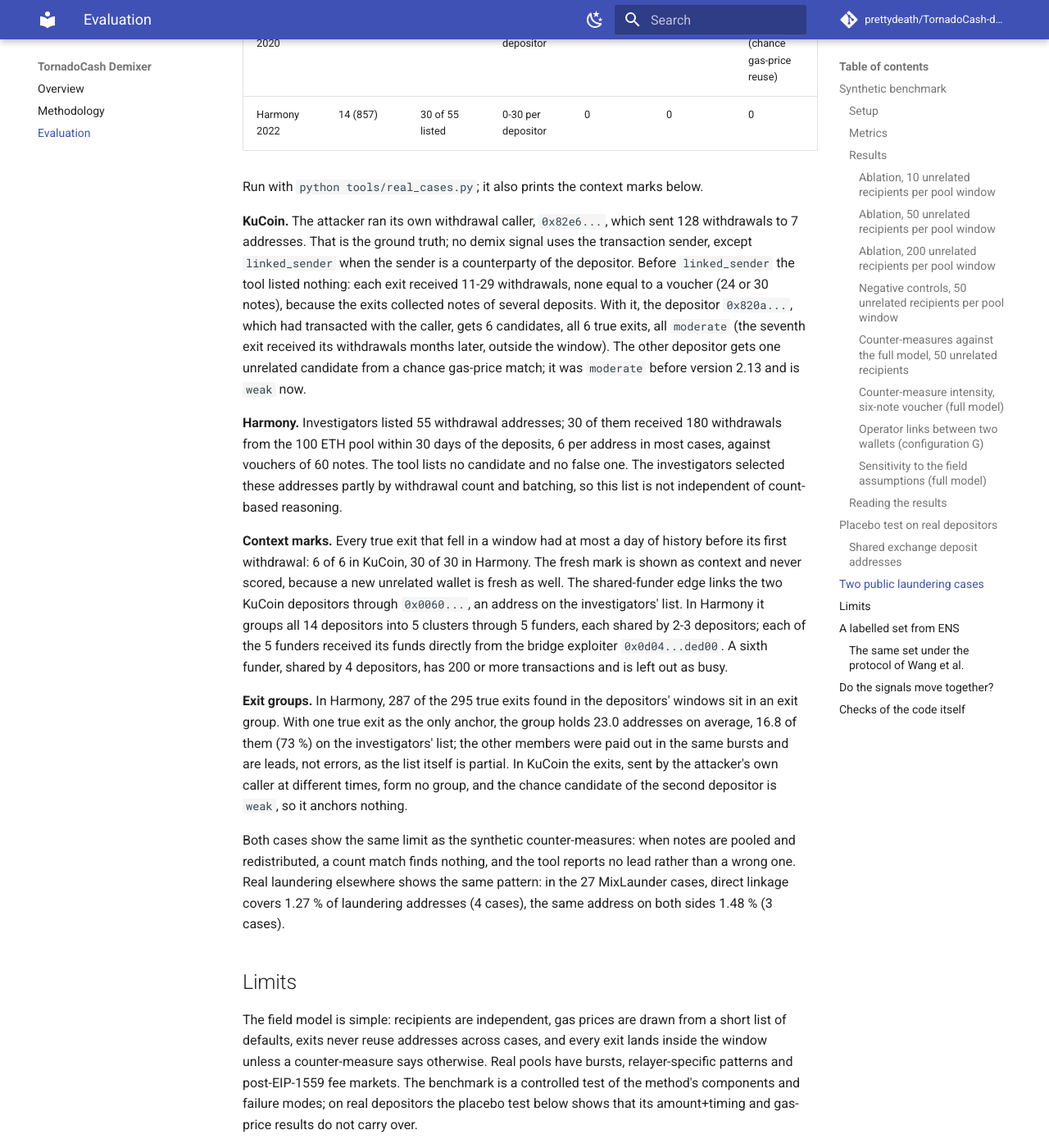
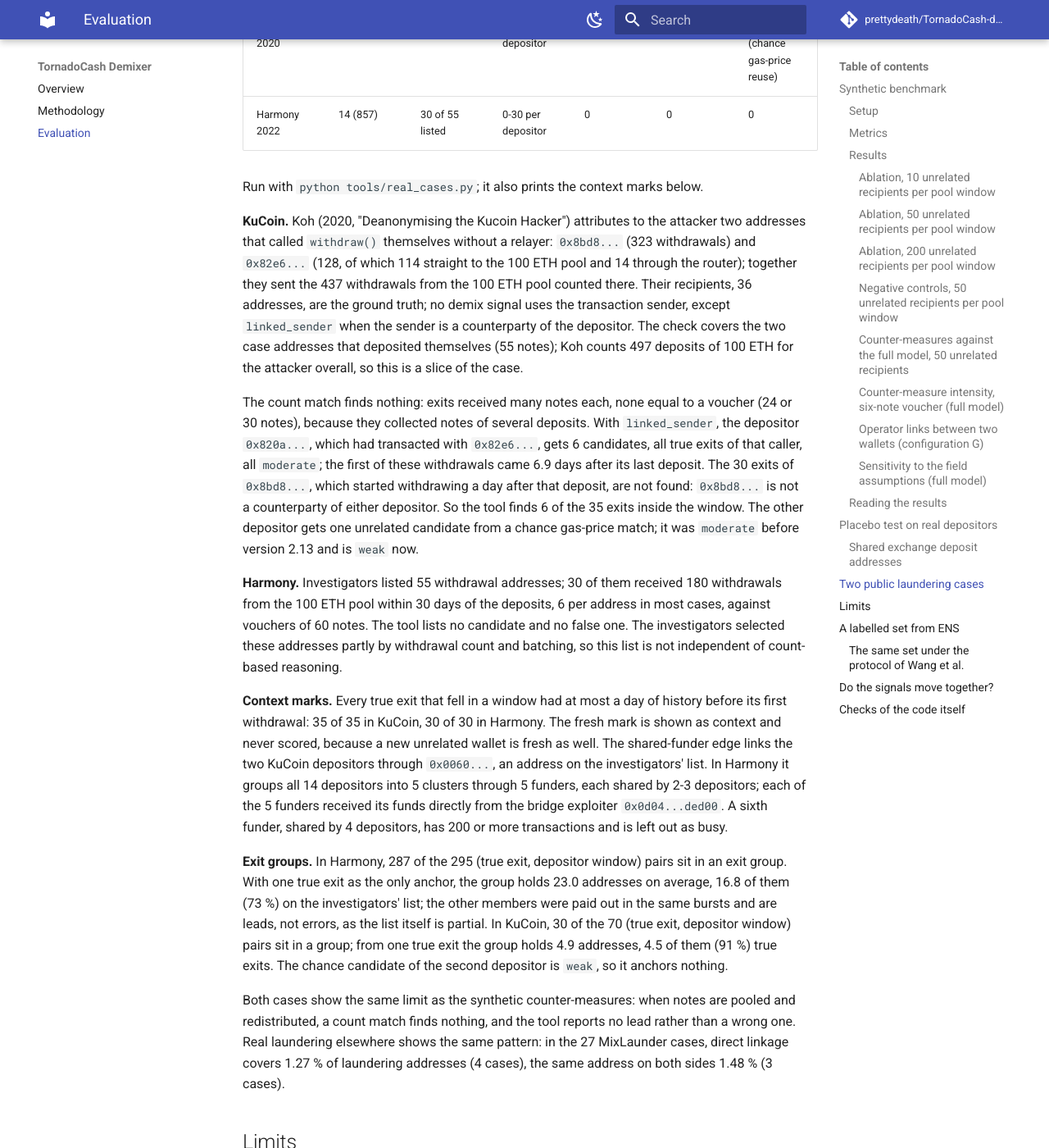
Before and after one commit to prettydeath/TornadoCash-demixer, an MkDocs documentation site: the page built from docs/EVALUATION.md, in a window 1280 px wide and 1400 px high, scrolled down 10060 px. Shown: the whole window at 82% size. Built offline with MkDocs 1.6.1 and Material for MkDocs 9.7.7, drawn with Linux system fonts in a browser that asks for light colours; comment, search, counter and statistics services are not loaded.

Commit message:
Add the second KuCoin caller from Koh (2020) to the case check

```diff
--- a/docs/EVALUATION.md
+++ b/docs/EVALUATION.md
@@ -303,21 +303,30 @@
 
 | Case | Depositors (deposits) | Exits known | Exits in a window | Candidates | True | Other |
 |---|---|---|---|---|---|---|
-| KuCoin 2020 | 2 (55) | 7 | 6 per depositor | 7 | 6 | 1 `weak` (chance gas-price reuse) |
+| KuCoin 2020 | 2 (55) | 36 | 35 per depositor | 7 | 6 | 1 `weak` (chance gas-price reuse) |
 | Harmony 2022 | 14 (857) | 30 of 55 listed | 0-30 per depositor | 0 | 0 | 0 |
 
 Run with `python tools/real_cases.py`; it also prints the context marks below.
 
-**KuCoin.** The attacker ran its own withdrawal caller, `0x82e6...`, which sent 128
-withdrawals to 7 addresses. That is the ground truth; no demix signal uses the
-transaction sender, except `linked_sender` when the sender is a counterparty of the
-depositor. Before `linked_sender` the tool listed nothing: each exit received 11-29
-withdrawals, none equal to a voucher (24 or 30 notes), because the exits collected
-notes of several deposits. With it, the depositor `0x820a...`, which had transacted
-with the caller, gets 6 candidates, all 6 true exits, all `moderate` (the seventh exit
-received its withdrawals months later, outside the window). The other depositor gets
-one unrelated candidate from a chance gas-price match; it was `moderate` before
-version 2.13 and is `weak` now.
+**KuCoin.** Koh (2020, "Deanonymising the Kucoin Hacker") attributes to the
+attacker two addresses that called `withdraw()` themselves without a relayer:
+`0x8bd8...` (323 withdrawals) and `0x82e6...` (128, of which 114 straight to the
+100 ETH pool and 14 through the router); together they sent the 437 withdrawals from
+the 100 ETH pool counted there. Their recipients, 36 addresses, are the ground truth;
+no demix signal uses the transaction sender, except `linked_sender` when the sender
+is a counterparty of the depositor. The check covers the two case addresses that
+deposited themselves (55 notes); Koh counts 497 deposits of 100 ETH for the attacker
+overall, so this is a slice of the case.
+
+The count match finds nothing: exits received many notes each, none equal to a
+voucher (24 or 30 notes), because they collected notes of several deposits. With
+`linked_sender`, the depositor `0x820a...`, which had transacted with `0x82e6...`,
+gets 6 candidates, all true exits of that caller, all `moderate`; the first of these
+withdrawals came 6.9 days after its last deposit. The 30 exits of `0x8bd8...`, which
+started withdrawing a day after that deposit, are not found: `0x8bd8...` is not a
+counterparty of either depositor. So the tool finds 6 of the 35 exits inside the
+window. The other depositor gets one unrelated candidate from a chance gas-price
+match; it was `moderate` before version 2.13 and is `weak` now.
 
 **Harmony.** Investigators listed 55 withdrawal addresses; 30 of them received 180
 withdrawals from the 100 ETH pool within 30 days of the deposits, 6 per address in
@@ -326,7 +335,7 @@
 batching, so this list is not independent of count-based reasoning.
 
 **Context marks.** Every true exit that fell in a window had at most a day of
-history before its first withdrawal: 6 of 6 in KuCoin, 30 of 30 in Harmony. The
+history before its first withdrawal: 35 of 35 in KuCoin, 30 of 30 in Harmony. The
 fresh mark is shown as context and never scored, because a new unrelated wallet
 is fresh as well. The shared-funder edge links the two KuCoin depositors through
 `0x0060...`, an address on the investigators' list. In Harmony it groups all 14
@@ -335,13 +344,14 @@
 `0x0d04...ded00`. A sixth funder, shared by 4 depositors, has 200 or more
 transactions and is left out as busy.
 
-**Exit groups.** In Harmony, 287 of the 295 true exits found in the depositors'
-windows sit in an exit group. With one true exit as the only anchor, the group
+**Exit groups.** In Harmony, 287 of the 295 (true exit, depositor window) pairs
+sit in an exit group. With one true exit as the only anchor, the group
 holds 23.0 addresses on average, 16.8 of them (73 %) on the investigators' list;
 the other members were paid out in the same bursts and are leads, not errors, as
-the list itself is partial. In KuCoin the exits, sent by the attacker's own
-caller at different times, form no group, and the chance candidate of the second
-depositor is `weak`, so it anchors nothing.
+the list itself is partial. In KuCoin, 30 of the 70 (true exit, depositor window)
+pairs sit in a group; from one true exit the group holds 4.9 addresses, 4.5 of them
+(91 %) true exits. The chance candidate of the second depositor is `weak`, so it
+anchors nothing.
 
 Both cases show the same limit as the synthetic counter-measures: when notes are
 pooled and redistributed, a count match finds nothing, and the tool reports no
```
Also changed, not shown: README.md (+8 -8 lines), docs/METHODOLOGY.md (+4 -3 lines), 1 other file.
